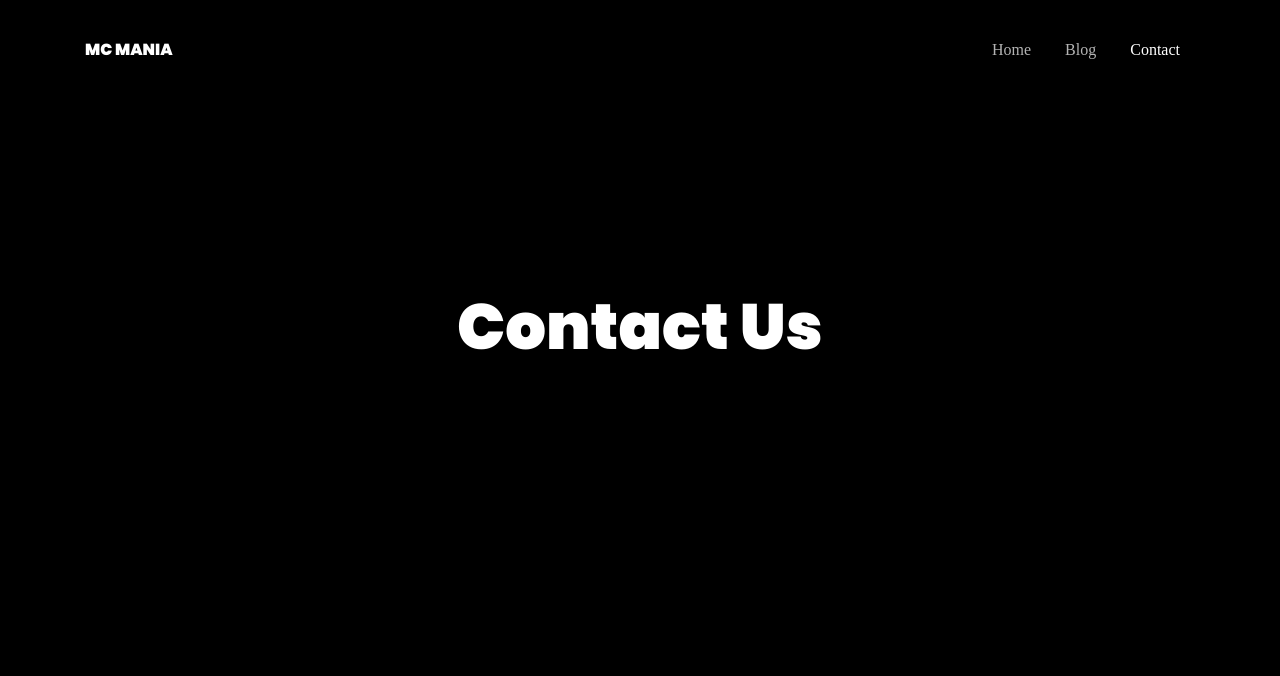
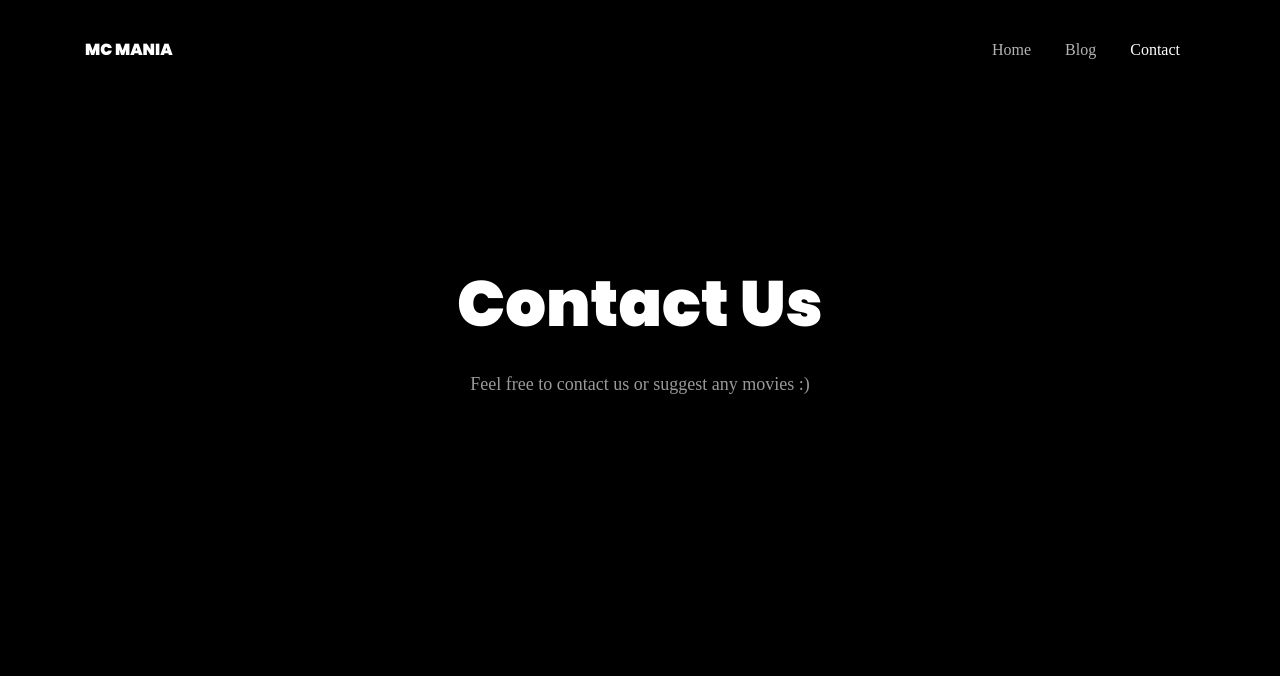
Before and after one commit to mcneto/61011388_movieweb, a Django app: page /contact in a window 1280 px wide. Shown: the top 676 px of the page. Run offline with Django 3.2, Linux system fonts and the light colour scheme; some libraries are stand-ins or nearby versions; some web fonts are replaced.

Commit message:
finalwebsite

```diff
--- a/templates/frontend/contact.html
+++ b/templates/frontend/contact.html
@@ -84,8 +84,7 @@
         <div class="row align-items-center text-center justify-content-center">
           <div class="col-lg-6">
             <h1 class="text-white mb-4">Contact Us</h1>
-
-
+            <p class="lead">Feel free to contact us or suggest any movies :)</p>
           </div>
         </div>
       </div>
```
